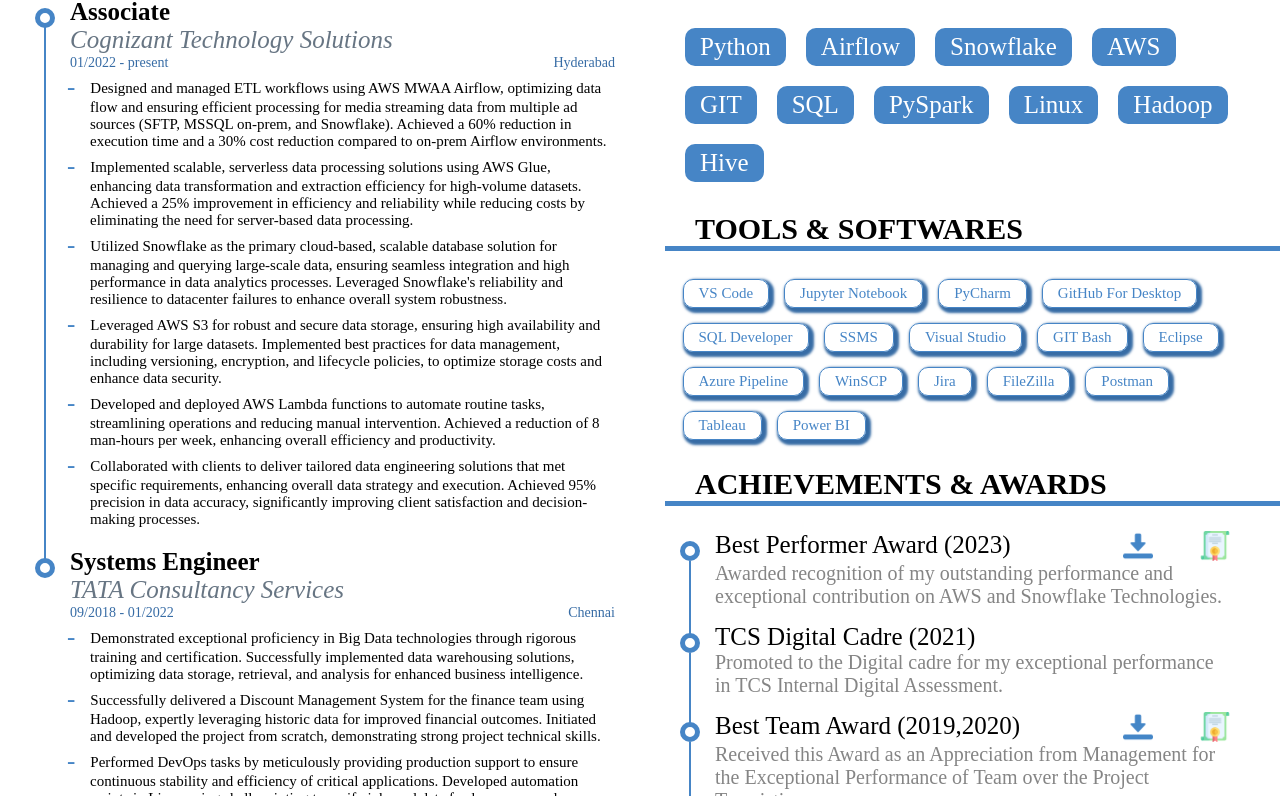
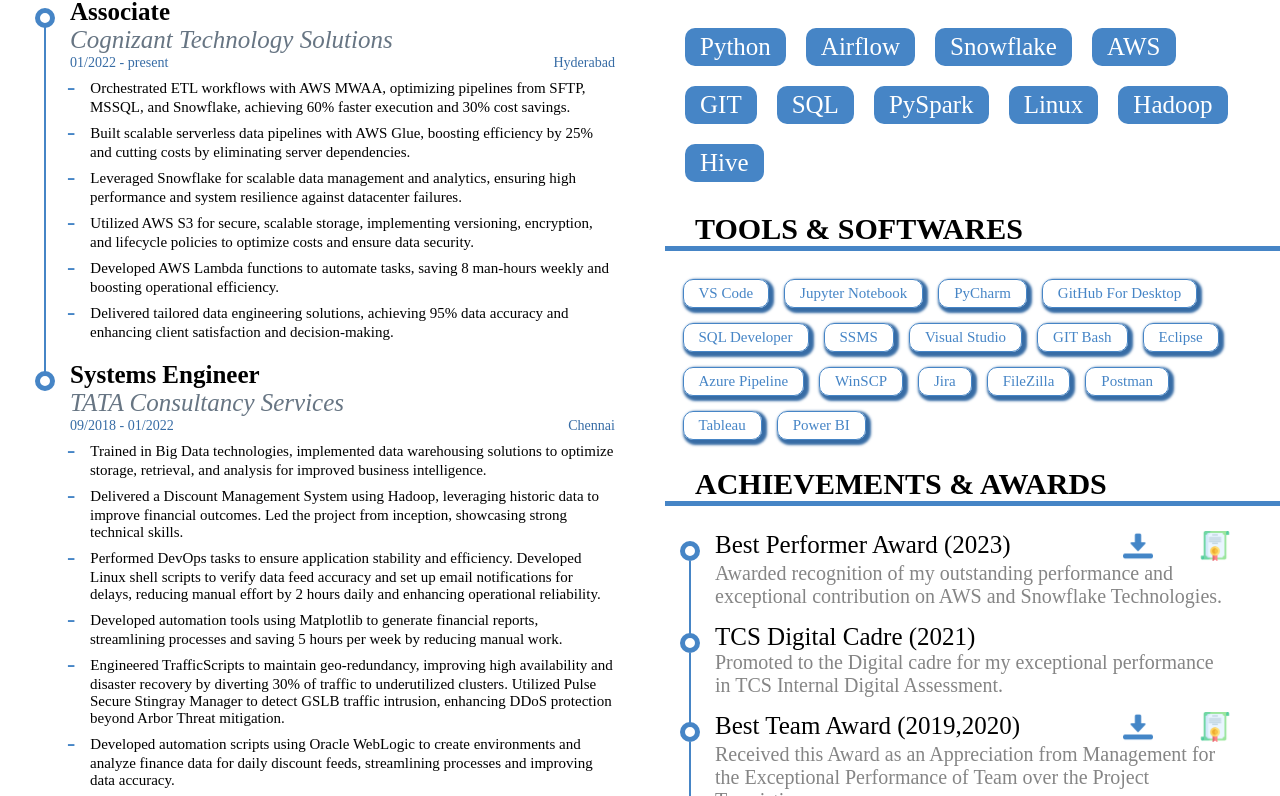
Before and after one commit to nithin-murari/nithin-resume, a React (Create React App) app: page / in a window 1280 px wide. Shown: the part 344-1140 px from the top of the page. Built offline with nearby package versions, Linux system fonts and the light colour scheme.

Commit message:
updated resume work experience

```diff
--- a/src/resumeData.js
+++ b/src/resumeData.js
@@ -25,12 +25,12 @@
     endDate: "",
     location: "Hyderabad",
     rolesandResp: [
-      "Designed and managed ETL workflows using AWS MWAA Airflow, optimizing data flow and ensuring efficient processing for media streaming data from multiple ad sources (SFTP, MSSQL on-prem, and Snowflake). Achieved a 60% reduction in execution time and a 30% cost reduction compared to on-prem Airflow environments.",
-      "Implemented scalable, serverless data processing solutions using AWS Glue, enhancing data transformation and extraction efficiency for high-volume datasets. Achieved a 25% improvement in efficiency and reliability while reducing costs by eliminating the need for server-based data processing.",
-      "Utilized Snowflake as the primary cloud-based, scalable database solution for managing and querying large-scale data, ensuring seamless integration and high performance in data analytics processes. Leveraged Snowflake's reliability and resilience to datacenter failures to enhance overall system robustness.",
-      "Leveraged AWS S3 for robust and secure data storage, ensuring high availability and durability for large datasets. Implemented best practices for data management, including versioning, encryption, and lifecycle policies, to optimize storage costs and enhance data security.",
-      "Developed and deployed AWS Lambda functions to automate routine tasks, streamlining operations and reducing manual intervention. Achieved a reduction of 8 man-hours per week, enhancing overall efficiency and productivity.",
-      "Collaborated with clients to deliver tailored data engineering solutions that met specific requirements, enhancing overall data strategy and execution. Achieved 95% precision in data accuracy, significantly improving client satisfaction and decision-making processes.",
+      "Orchestrated ETL workflows with AWS MWAA, optimizing pipelines from SFTP, MSSQL, and Snowflake, achieving 60% faster execution and 30% cost savings.",
+      "Built scalable serverless data pipelines with AWS Glue, boosting efficiency by 25% and cutting costs by eliminating server dependencies.",
+      "Leveraged Snowflake for scalable data management and analytics, ensuring high performance and system resilience against datacenter failures.",
+      "Utilized AWS S3 for secure, scalable storage, implementing versioning, encryption, and lifecycle policies to optimize costs and ensure data security.",
+      "Developed AWS Lambda functions to automate tasks, saving 8 man-hours weekly and boosting operational efficiency.",
+      "Delivered tailored data engineering solutions, achieving 95% data accuracy and enhancing client satisfaction and decision-making.",
     ],
   },
   {
@@ -40,14 +40,12 @@
     endDate: "01/2022",
     location: "Chennai",
     rolesandResp: [
-      "Demonstrated exceptional proficiency in Big Data technologies through rigorous training and certification. Successfully implemented data warehousing solutions, optimizing data storage, retrieval, and analysis for enhanced business intelligence.",
-      "Successfully delivered a Discount Management System for the finance team using Hadoop, expertly leveraging historic data for improved financial outcomes. Initiated and developed the project from scratch, demonstrating strong project technical skills.",
-      "Performed DevOps tasks by meticulously providing production support to ensure continuous stability and efficiency of critical applications. Developed automation scripts in Linux using shell scripting to verify inbound data feed accuracy and implemented timely email notifications for delayed data feeds, enhancing operational reliability.",
-      "Skillfully developed multiple automation tools for generating financial reports using Matplotlib, significantly streamlining reporting processes. Reduced redundant manual work, saving 5 hours per week and enhancing overall efficiency.",
-      "Engineered multiple TrafficScripts with precision to strategically maintain geo-redundancy, ensuring high availability and robust disaster recovery ( diverting traffic to under utilized cluster by 30%) . Utilized Pulse Secure Stingray Manager to detect traffic intrusion from GSLB, adding a layer of protection from DDoS attacks not captured by the Arbor Threat mitigation System.",
-      "Implemented automation scripts using Oracle WebLogic to create environments and perform finance data analysis for discounts on daily feeds, streamlining processes and enhancing data accuracy.",
-      "Consistently delivered POCs on content management and Hadoop ecosystems, effectively showcasing innovation and technical expertise.",
-      "Earned widespread recognition and multiple awards from both the organization and clients for expertly managing and delivering multiple projects simultaneously.",
+      "Trained in Big Data technologies, implemented data warehousing solutions to optimize storage, retrieval, and analysis for improved business intelligence.",
+      "Delivered a Discount Management System using Hadoop, leveraging historic data to improve financial outcomes. Led the project from inception, showcasing strong technical skills.",
+      "Performed DevOps tasks to ensure application stability and efficiency. Developed Linux shell scripts to verify data feed accuracy and set up email notifications for delays, reducing manual effort by 2 hours daily and enhancing operational reliability.",
+      "Developed automation tools using Matplotlib to generate financial reports, streamlining processes and saving 5 hours per week by reducing manual work.",
+      "Engineered TrafficScripts to maintain geo-redundancy, improving high availability and disaster recovery by diverting 30% of traffic to underutilized clusters. Utilized Pulse Secure Stingray Manager to detect GSLB traffic intrusion, enhancing DDoS protection beyond Arbor Threat mitigation.",
+      "Developed automation scripts using Oracle WebLogic to create environments and analyze finance data for daily discount feeds, streamlining processes and improving data accuracy."
     ],
   },
 
```
